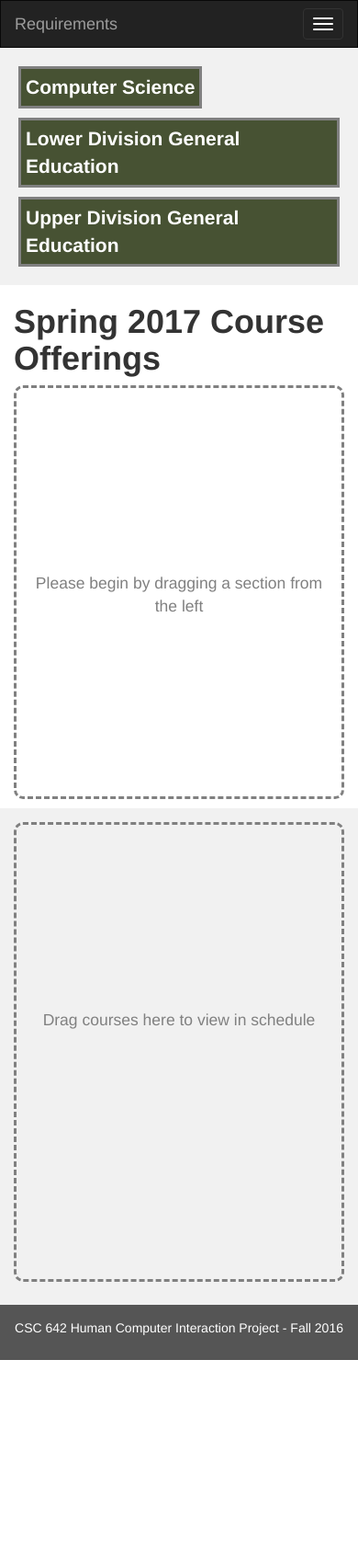
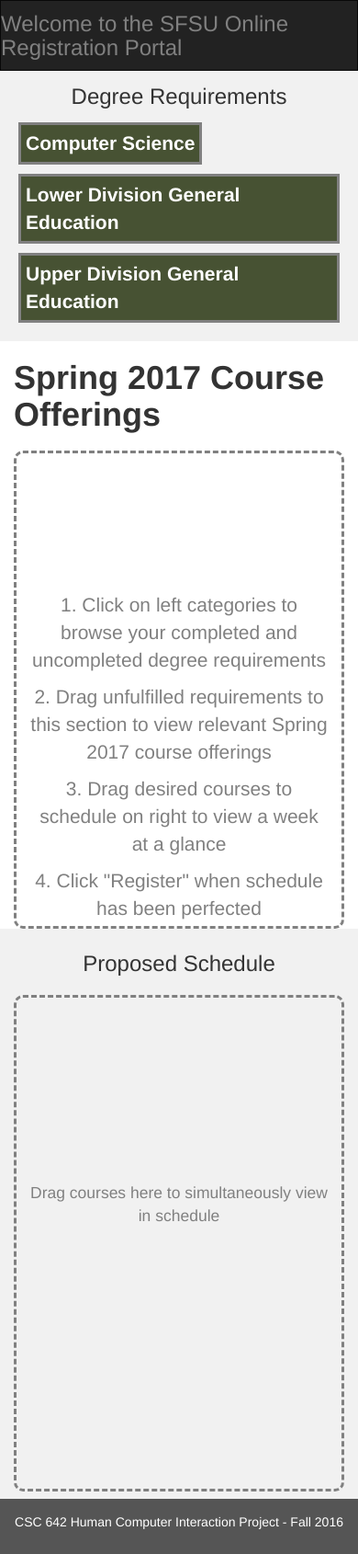
Before and after one commit to katiefotion/csc642, a plain HTML site: page registrationApp/public_html/index.html in a window 390 px wide. Shown: the whole page at 92% size. Before the commit the page ends 1479 px from the top, so only its background shows below. Drawn offline with nearby package versions, Linux system fonts and the light colour scheme.

Commit message:
Instructions added for user on login, logout button on top right added, widened schedule view

```diff
--- a/registrationApp/public_html/index.html
+++ b/registrationApp/public_html/index.html
@@ -37,8 +37,6 @@
                 var header = document.createElement("div");
                 // 'schedule' text
                 var p1 = document.createElement("p");
-                var title1 = document.createTextNode("Schedule");
-                p1.appendChild(title1);
                 p1.style.position = "absolute";
                 p1.style.top = "15px";
                 p1.style.left = "25px";
@@ -51,13 +49,13 @@
                 //Placeholder Image
                 var x = document.createElement("IMG");
                 x.setAttribute("src", "placeholder.jpg");
-                x.setAttribute("width", "200");
-                x.setAttribute("height", "350");
+                x.setAttribute("width", "290");
+                x.setAttribute("height", "437.5");
                 x.setAttribute("alt", "placeholder");
                 document.body.appendChild(x);
                 x.style.position = "absolute";
                 x.style.top = "75px";
-                x.style.left = "5px";
+                x.style.left = "15px";
 
                 // Registration button
                 var reg = document.createElement("BUTTON");
@@ -69,8 +67,8 @@
                 reg.style.width = "80px";
                 reg.style.height = "45px";
                 reg.style.position = "absolute";
-                reg.style.left = "115px";
-                reg.style.top = "450px";
+                reg.style.left = "185px";
+                reg.style.top = "540px";
 
                 // Registration button text
                 var header = document.createElement("div");
@@ -93,8 +91,8 @@
                 clr.style.width = "80px";
                 clr.style.height = "45px";
                 clr.style.position = "absolute";
-                clr.style.left = "15px";
-                clr.style.top = "450px";
+                clr.style.left = "60px";
+                clr.style.top = "540px";
 
                 // Clear button text
                 var header = document.createElement("div");
@@ -123,7 +121,9 @@
                 var data = ev.dataTransfer.getData("text");
 
                 if (Boolean(emptyOfferings)) {
-                    ev.target.removeChild(ev.target.childNodes[0]);
+                    ev.target.removeChild(ev.target.childNodes[1]);
+
+                    ev.target.removeChild(ev.target.childNodes[2]);
                     ev.target.style.border = "none";
                 }
 
@@ -410,6 +410,10 @@
                 padding: 15px;
             }
 
+            h3 {
+                margin-top: 0px;
+            }
+
             /* On small screens, set height to 'auto' for sidenav and grid */
             @media screen and (max-width: 767px) {
                 .sidenav {
@@ -478,7 +482,7 @@
                 color:gray;
                 border: dashed;
                 border-radius: 10px;
-                height: 500px;
+                height: 540px;
                 text-align: center;
                 padding-top: 200px;
                 padding-right: 15px;
@@ -486,15 +490,16 @@
             }
 
             .graytext3 {
-                font-size: 125%;
+                font-size: 150%;
                 color:gray;
                 border: dashed;
                 border-radius: 10px;
-                height: 450px;
+                height: 520px;
                 text-align: center;
-                padding-top: 200px;
+                padding-top: 150px;
                 padding-right: 15px;
                 padding-left: 15px;
+                margin-top: 20px;
             }
 
             .checkmark {
@@ -529,16 +534,11 @@
         <nav class="navbar navbar-inverse">
             <div class="container-fluid">
                 <div class="navbar-header">
-                    <button type="button" class="navbar-toggle" data-toggle="collapse" data-target="#myNavbar">
-                        <span class="icon-bar"></span>
-                        <span class="icon-bar"></span>
-                        <span class="icon-bar"></span>
-                    </button>
-                    <a class="navbar-brand mb-0">Requirements</a>
-                </div>
+                    <h3 style="color:gray;margin-top:12px"> Welcome to the SFSU Online Registration Portal </h3>
+                    </div>
                 <div class="collapse navbar-collapse" id="myNavbar">
                     <ul class="nav navbar-nav navbar-right">
-                        <li><a class="navbar-brand mb-0">Schedule</a>
+                        <li><a class="navbar-brand mb-0">Logout</a>
                         </li>
                     </ul>
                 </div>
@@ -550,6 +550,9 @@
                 <div class="col-sm-2 sidenav">
 
                     <!-- Computer Science requirements section -->
+                    <center>
+                    <h3> Degree Requirements </h3>
+                    </center>
                     <button type="button" class="headerbutton" data-toggle="collapse" data-target="#csreq"> <b>Computer Science</b> </button>
                     <div id="csreq" class="collapse">
 
@@ -827,12 +830,20 @@
                     </div>
 
                 </div>
-                <div class="col-sm-8 text-left" id="target" ondrop="drop(event)" ondragover="allowDrop(event)">
+                <div class="col-sm-7 text-left" id="target" ondrop="drop(event)" ondragover="allowDrop(event)">
                     <h1> <b> Spring 2017 Course Offerings </b></h1>
-                    <p id="text" class="graytext3"> Please begin by dragging a section from the left</p>
+                    <div id="text" class="graytext3">
+                        <p>1. Click on left categories to browse your completed and uncompleted degree requirements</p>
+                        <p>2. Drag unfulfilled requirements to this section to view relevant Spring 2017 course offerings</p>
+                        <p>3. Drag desired courses to schedule on right to view a week at a glance </p>
+                        <p>4. Click "Register" when schedule has been perfected </p>
+                    </div>
                 </div>
-                <div class="col-sm-2 sidenav" id = "scheduleTarget" ondrop="dropSchedule(event)" ondragover="allowDrop(event)">
-                    <p id = "scheduleText" class= "graytext2"> Drag courses here to view in schedule </p>
+                <div class="col-sm-3 sidenav" style="height:620px" id = "scheduleTarget" ondrop="dropSchedule(event)" ondragover="allowDrop(event)">
+                    <center>
+                    <h3 style="margin-top:10px;margin-bottom:20px"> Proposed Schedule</h3>
+                    </center>
+                    <p id = "scheduleText" class= "graytext2"> Drag courses here to simultaneously view in schedule </p>
                 </div>
             </div>
         </div>
```
